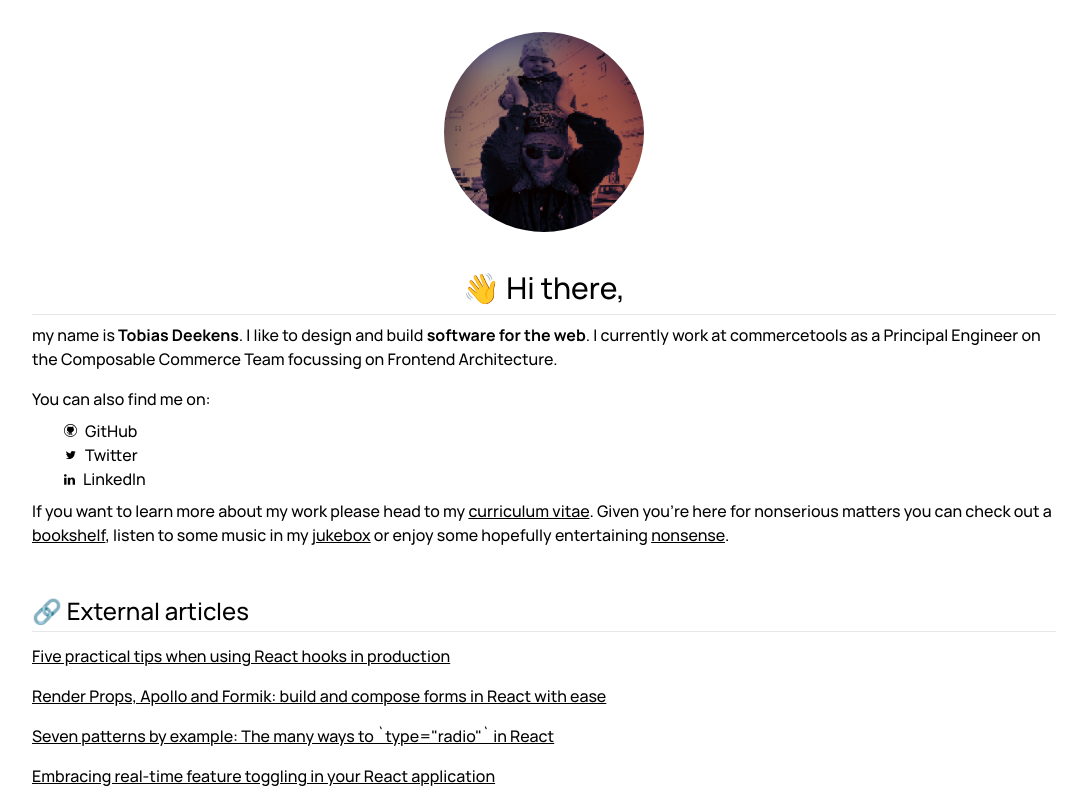
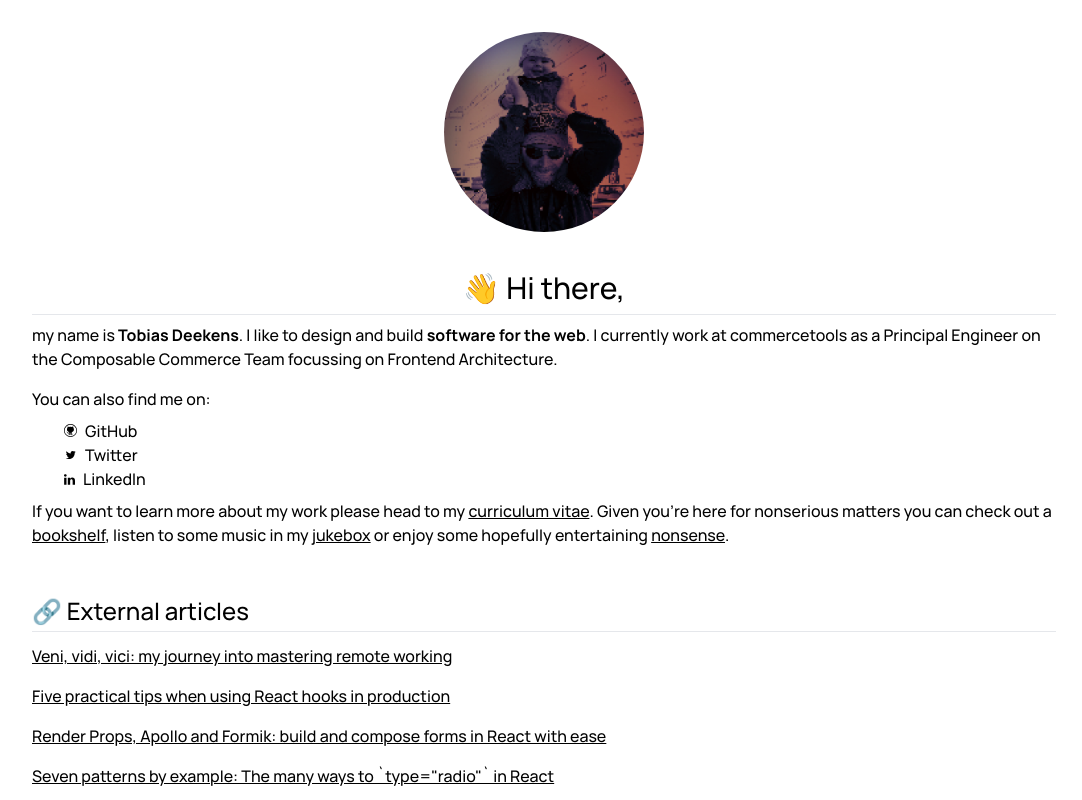
Before and after one commit to tdeekens/tdeekens.name, a Next.js app: page / in a window 1280 px wide. Shown: the top 800 px of the page, without its empty margins (96-1178 px from the left). Built offline with nearby package versions, Linux system fonts and the light colour scheme.

Commit message:
feat: add new blog post

```diff
--- a/pages/index.tsx
+++ b/pages/index.tsx
@@ -113,6 +113,11 @@ const Home = (props: THomeProps) => (
       <section className="my-8">
         <Text.Headline as="h2">🔗 External articles</Text.Headline>
         <Text.Paragraph>
+          <ExternalLink href="https://techblog.commercetools.com/veni-vidi-vici-my-journey-into-mastering-remote-working-79131ec974d7">
+            Veni, vidi, vici: my journey into mastering remote working
+          </ExternalLink>
+        </Text.Paragraph>
+        <Text.Paragraph>
           <ExternalLink href="https://techblog.commercetools.com/five-practical-tips-when-using-react-hooks-in-production-990a79745229">
             Five practical tips when using React hooks in production
           </ExternalLink>
```
